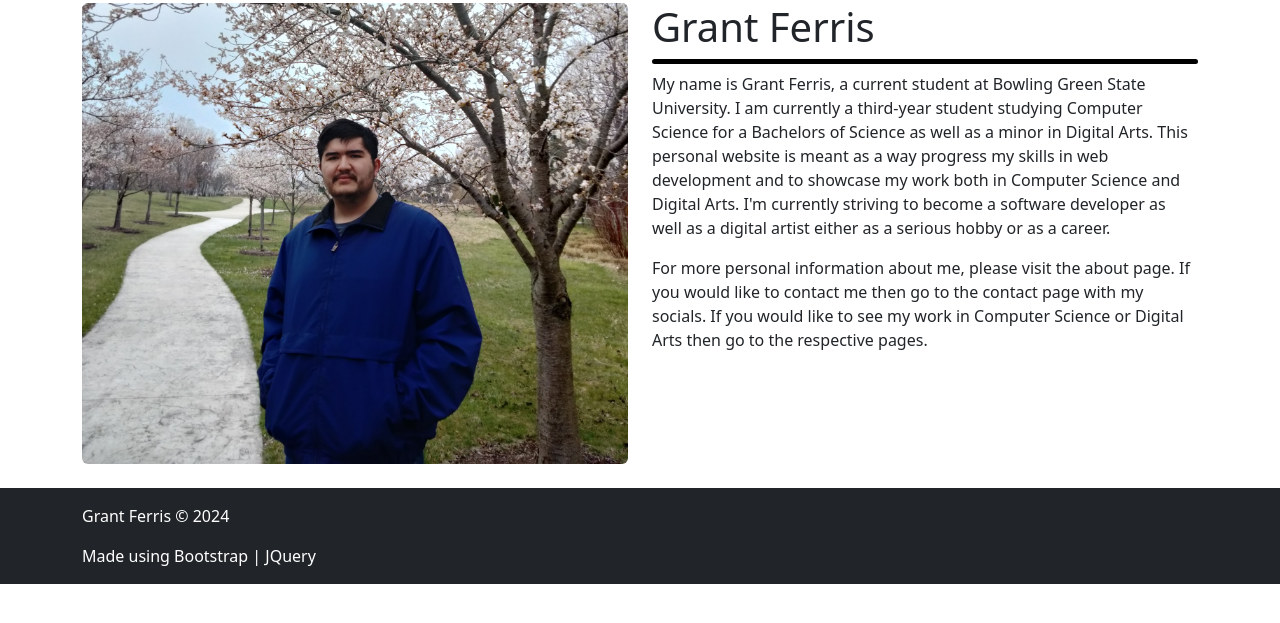
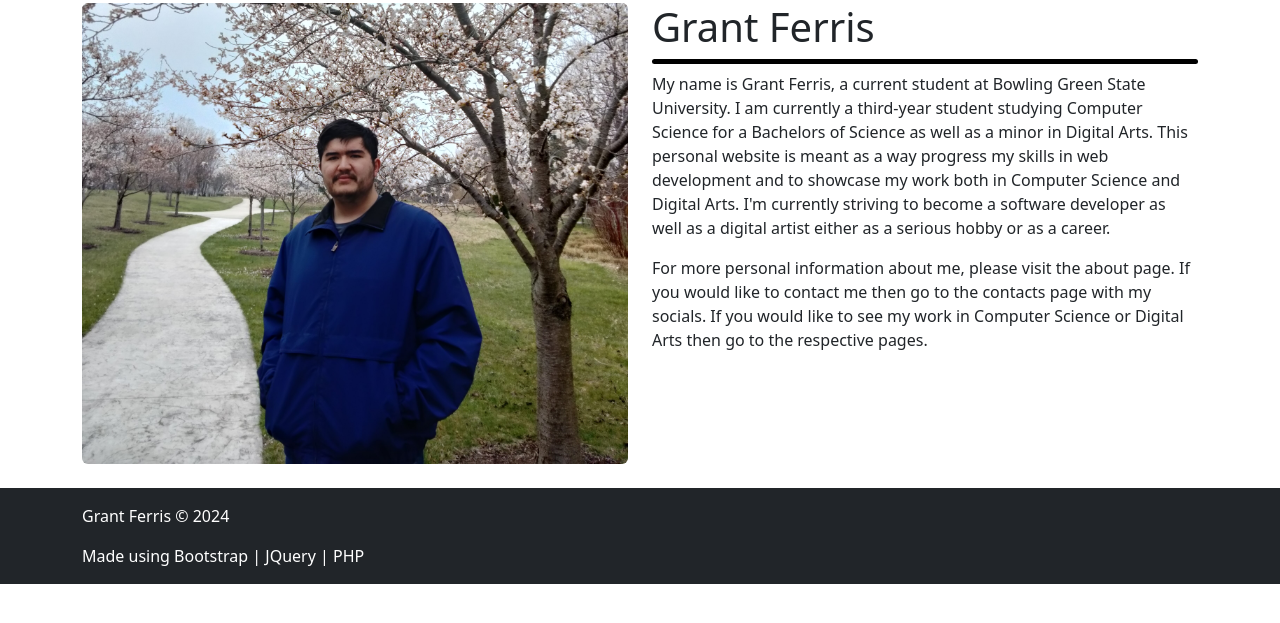
Before and after one commit to GFerros/gferros.github.io, a PHP site: page / in a window 1280 px wide. Shown: the part 117-740 px from the top of the page. Run offline with PHP 8.4, Linux system fonts and the light colour scheme.

Commit message:
Changed "contact" to "contacts" in project and added include files to hold the navbar and footer sections.

```diff
--- /dev/null
+++ b/includes/define.inc.php
@@ -0,0 +1,41 @@
+<?php
+//-=-=-=-=-=-=-=-=-=-=-=-=-=-=-=-=-=-=-=-=-=-=-=-=-=-=-=-=-=-=-=-=-=-=-=-=-=-=-=-==-=-
+//
+// File name: 	    define.inc.php
+//
+// File purpose: 	This is the place to define useful global constants
+//
+//-=-=-=-=-=-=-=-=-=-=-=-=-=-=-=-=-=-=-=-=-=-=-=-=-=-=-=-=-=-=-=-=-=-=-=-=-=-=-=-==-=-
+// Set Time Zone
+//
+putenv("TZ=US/Eastern");
+
+// Include files containing parts of each website page
+//
+define("INC_NAVBAR", "includes/navbar.inc.php");
+define("INC_FOOTER", "includes/footer.inc.php");
+
+
+// General defines
+//
+define("WEBSITE_NAME", "GFERROS");
+define("WEBSITE_URL", "https://gferros.github.io");
+define("DEV_COMPANY_NAME", "gferros");
+define("DEV_COMPANY_URL", "https://gferros.github.io");
+define("WEBSITE_FROMEMAIL", "gaferris1@gmail.com");
+define("WEBSITE_TOEMAIL", "gaferris1@gmail.com");
+
+// Page titles
+//
+define("T_BASESTEM", WEBSITE_NAME . " | ");
+define("T_HOME_PAGE", "Home");
+
+// Error messages
+//
+define("T_400", T_BASESTEM . "Error 400");
+define("T_401", T_BASESTEM . "Error 401");
+define("T_402", T_BASESTEM . "Error 402");
+define("T_403", T_BASESTEM . "Error 403");
+define("T_404", T_BASESTEM . "Error 404");
+define("T_500", T_BASESTEM . "Error 500");
+?>
--- /dev/null
+++ b/includes/footer.inc.php
@@ -0,0 +1,12 @@
+<?php
+    echo '<footer class="bg-dark text-white">
+            <div class="container">
+                <div class="row">
+                    <div class="col-12 pt-3">
+                        <p>Grant Ferris &copy; 2024</p>
+                        <p>Made using Bootstrap | JQuery | PHP </p>
+                    </div>
+                </div>
+            </div>
+        </footer>';
+?>
--- /dev/null
+++ b/includes/navbar.inc.php
@@ -0,0 +1,37 @@
+<?php echo '<nav class="navbar bg-dark fixed-top">
+        <div class="container-fluid ">
+            <a class="navbar-brand text-white " href="#"><h1>Grant Ferris</h1></a>
+            <div class="vertical-line"></div>
+            <div class="row ">
+                <div class="col-12">
+                    <ul class="nav">
+                        <li class="nav-item" id="home">
+                            <a class="link-primary nav-link text-white" href="index.php">Home</a>
+                        </li>
+                        <li class="nav-item" id="about">
+                            <a class="link-primary nav-link text-white" href="about.php">About</a>
+                        </li>
+                        <li class="nav-item" id="contacts">
+                            <a class="link-primary nav-link text-white" href="contacts.php">Contact</a>
+                        </li>
+                        <li class="nav-item" id="cs">
+                            <a class="link-primary nav-link text-white" href="cs.php">Computer Science</a>
+                        </li>
+                        <li class="nav-item" id="da">
+                            <a class="link-primary nav-link text-white" href="da.php">Digital Arts</a>
+                        </li>
+                    </ul>
+                </div>
+                <div class="col-12 active-underline" id="navline">
+
+                </div>
+            </div>
+            <div class="mx-auto">
+                <!--
+                This is currently used to take up space in the navbar so the links are right next to
+                the navbar
+                -->
+            </div>
+        </div>
+    </nav>'
+?>
--- a/index.php
+++ b/index.php
@@ -13,44 +13,11 @@
     </script>
     <link rel="stylesheet" href="css/styles.css">
     <script src="js/scripts.js"></script>
+    <?php include 'includes/define.inc.php'
+    ?>
 </head>
 <body>
-    <nav class="navbar bg-dark fixed-top">
-        <div class="container-fluid ">
-            <a class="navbar-brand text-white " href="#"><h1>Grant Ferris</h1></a>
-            <div class="vertical-line"></div>
-            <div class="row ">
-                <div class="col-12">
-                    <ul class="nav">
-                        <li class="nav-item" id="home">
-                            <a class="link-primary nav-link text-white" href="index.php">Home</a>
-                        </li>
-                        <li class="nav-item" id="about">
-                            <a class="link-primary nav-link text-white" href="about.php">About</a>
-                        </li>
-                        <li class="nav-item" id="contact">
-                            <a class="link-primary nav-link text-white" href="contact.php">Contact</a>
-                        </li>
-                        <li class="nav-item" id="cs">
-                            <a class="link-primary nav-link text-white" href="cs.php">Computer Science</a>
-                        </li>
-                        <li class="nav-item" id="da">
-                            <a class="link-primary nav-link text-white" href="da.php">Digital Arts</a>
-                        </li>
-                    </ul>
-                </div>
-                <div class="col-12 active-underline" id="navline">
-
-                </div>
-            </div>
-            <div class="mx-auto">
-                <!--
-                This is currently used to take up space in the navbar so the links are right next to
-                the navbar
-                -->
-            </div>
-        </div>
-    </nav>
+    <?php include INC_NAVBAR ?>
 
     <main style="margin-top: 120px;">
         <div class="container">
@@ -69,7 +36,7 @@
                     </p>
                     <p>
                         For more personal information about me, please visit the about page. If you would like to contact me
-                        then go to the contact page with my socials. If you would like to see my work in Computer Science or Digital Arts
+                        then go to the contacts page with my socials. If you would like to see my work in Computer Science or Digital Arts
                         then go to the respective pages.
                     </p>
                 </div>
@@ -79,14 +46,6 @@
     </main>
 
 
-    <footer class="bg-dark text-white">
-        <div class="container">
-            <div class="row">
-                <div class="col-12 pt-3">
-                    <p>Grant Ferris &copy; 2024</p>
-                    <p>Made using Bootstrap | JQuery</p>
-                </div>
-            </div>
-        </div>
+    <?php include INC_FOOTER ?>
 </body>
 </html>
--- a/js/scripts.js
+++ b/js/scripts.js
@@ -3,7 +3,7 @@ $(document).ready(function() {
 
     $home = $("#home");
     $about = $("#about");
-    $contact = $("#contact");
+    $contact = $("#contacts");
     $cs = $("#cs");
     $da = $("#da");
 
```
